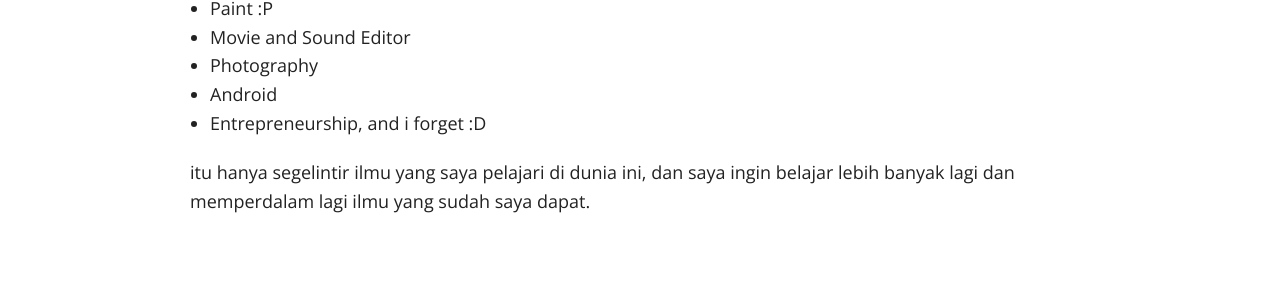
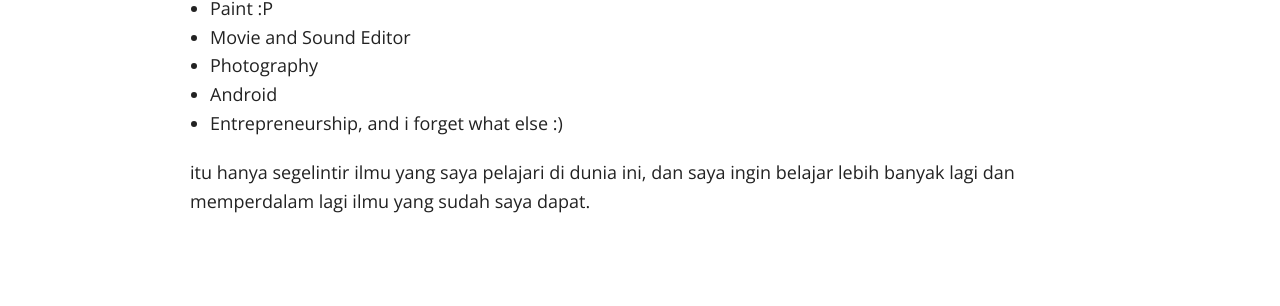
Before and after one commit to frost-team/doctor500.github.io, a Jekyll site: the page built from about.md, in a window 1280 px wide and 900 px high, scrolled down 1927 px. Shown: the part 366-672 px from the top of the window. Built offline with Jekyll 4.4.1, drawn with Linux system fonts in a browser that asks for light colours; nearby versions of some CDN libraries.

Commit message:
Update about.md

```diff
--- a/about.md
+++ b/about.md
@@ -66,6 +66,6 @@ saat ini saya mencoba membentuk tim developer yang bernama **White Frost Develop
 * Movie and Sound Editor
 * Photography
 * Android
-* Entrepreneurship, and i forget :D
+* Entrepreneurship, and i forget what else :)
 
 itu hanya segelintir ilmu yang saya pelajari di dunia ini, dan saya ingin belajar lebih banyak lagi dan memperdalam lagi ilmu yang sudah saya dapat.
```
